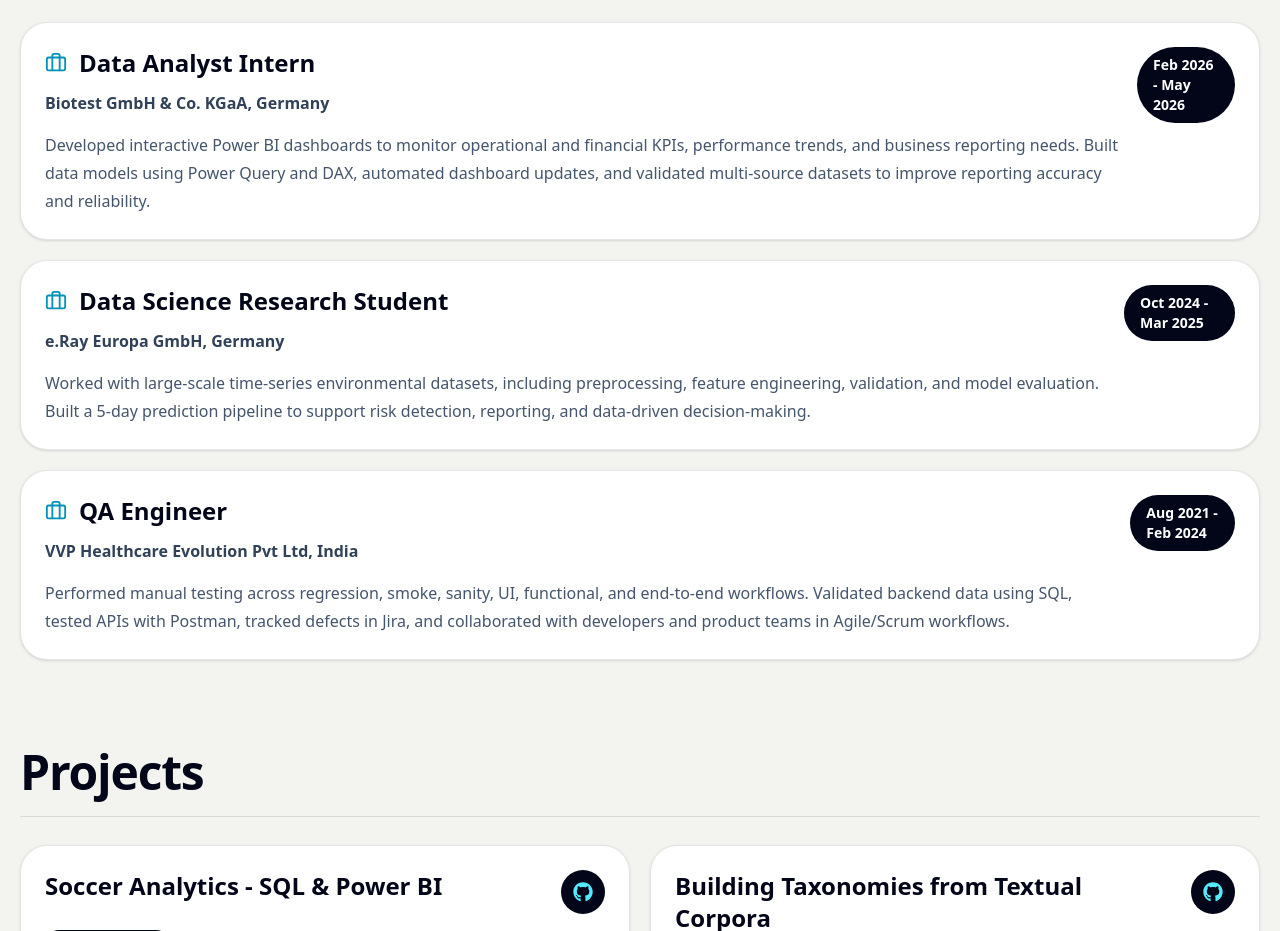
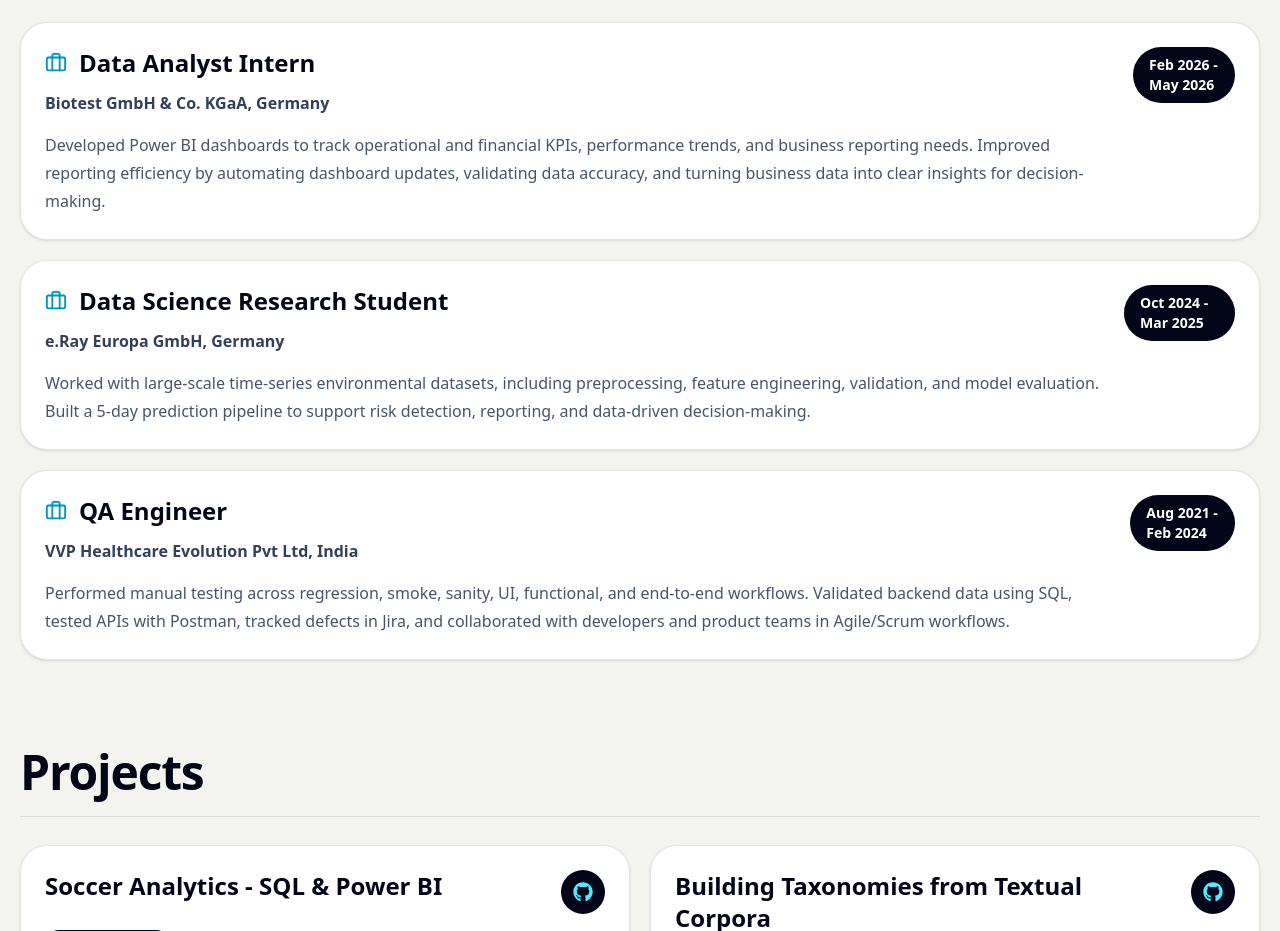
Before and after one commit to AlistairPereira/alistair-portfolio, a Next.js app: page / in a window 1280 px wide. Shown: the part 2220-3151 px from the top of the page. Built offline with nearby package versions, Linux system fonts and the light colour scheme.

Commit message:
update portfolio

```diff
--- a/data/portfolio.ts
+++ b/data/portfolio.ts
@@ -130,7 +130,7 @@
     company: "Biotest GmbH & Co. KGaA, Germany",
     period: "Feb 2026 - May 2026",
     description:
-      "Developed interactive Power BI dashboards to monitor operational and financial KPIs, performance trends, and business reporting needs. Built data models using Power Query and DAX, automated dashboard updates, and validated multi-source datasets to improve reporting accuracy and reliability.",
+      "Developed Power BI dashboards to track operational and financial KPIs, performance trends, and business reporting needs. Improved reporting efficiency by automating dashboard updates, validating data accuracy, and turning business data into clear insights for decision-making.",
   },
   {
     role: "Data Science Research Student",
```
